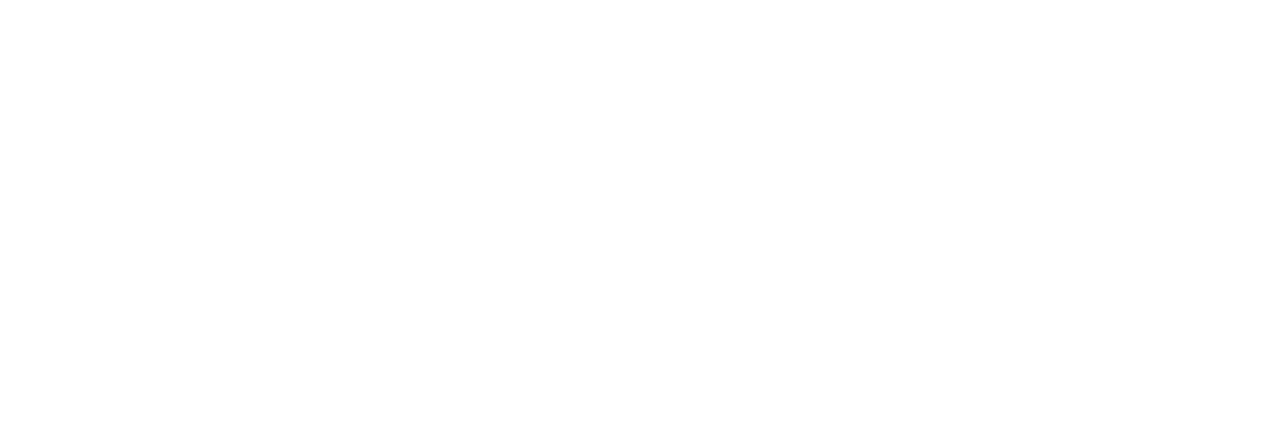
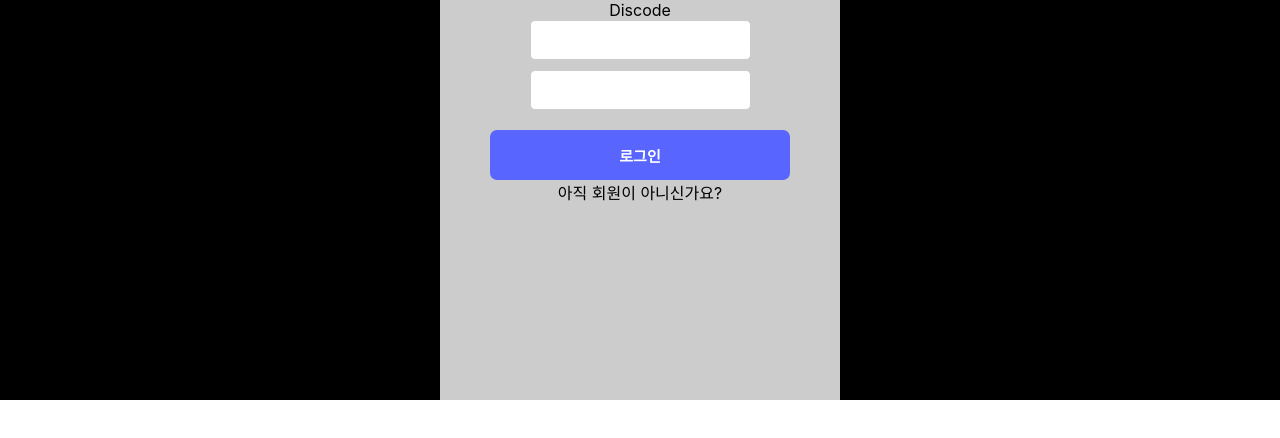
Before and after one commit to clonecordFront/clonecord, a React (Create React App) app: page / in a window 1280 px wide. Shown: the top 438 px of the page. Built offline with nearby package versions, Linux system fonts and the light colour scheme.

Commit message:
login 기능 작업중
로그인 화면 수정 필요
로그인 기능 계속 작업중

```diff
--- a/package.json
+++ b/package.json
@@ -14,6 +14,7 @@
     "react-redux": "^8.0.4",
     "react-router-dom": "^6.4.2",
     "react-scripts": "5.0.1",
+    "socket.io-client": "^4.5.3",
     "web-vitals": "^2.1.0"
   },
   "scripts": {
--- a/src/index.css
+++ b/src/index.css
@@ -82,3 +82,48 @@
   font-weight: var(--weight-regular);
   margin: 0px 0px;
 }
+
+
+.loginPage {
+  position: relative;
+  height: 100%;
+  width: 100%;
+  background-color: #000000;
+
+}
+
+.loginBox {
+  display: flex;
+  flex-direction: column;
+  text-align: center;
+  color: #000000;
+  margin: auto;
+  width: 400px;
+  height: 400px;
+  background-color: #ccc;
+}
+.loginInput {
+  border: 1px solid #ccc;
+  margin-bottom: 10px;
+  height: 40px;
+  outline: none;
+  padding: 0 10px;
+  border-radius: 5px;
+  font-size: 15px;
+}
+.loginButton {
+  width: 300px;
+  height: 50px;
+  border: none;
+  background-color: #5865fe;
+  color: #fff;
+  border-radius:7px;
+  margin-top: 10px;
+  font-size: 15px;
+  font-weight: 700;
+  transition: 0.3s;
+  cursor: pointer;
+  &:hover {
+    background-color: #bdbdbd;
+  }
+}
--- a/src/pages/mainPage/MainPage.jsx
+++ b/src/pages/mainPage/MainPage.jsx
@@ -1,3 +1,88 @@
+import React from "react"
+import { useNavigate } from "react-router-dom/dist"
+
+
 export default function MainPage() {
-  return;
+   const navigate = useNavigate
+
+  return (
+
+      <div className="loginPage">
+        <div className="loginBox">
+          <div>
+            <p>Discode</p>
+            <input className="loginInput"/>
+            <input className="loginInput"/>
+            <button className="loginButton">로그인</button>
+          </div>
+          <p onClick={navigate('/signup')}>아직 회원이 아니신가요?</p>
+        </div>
+      </div>
+
+  )
+
 }
+
+// const SLink = styled(Link)`
+//   color: #ff6551;
+//   text-decoration: none;
+//   font-size: 14px;
+// `;
+
+// const ButtonStyle = styled.button`
+//   width: 300px;
+//   height: 50px;
+//   border: none;
+//   background-color: #508dff;
+//   color: #fff;
+//   border-radius:7px;
+//   margin-top: 10px;
+//   font-size: 15px;
+//   font-weight: 700;
+//   transition: 0.3s;
+//   cursor: pointer;
+//   &:hover {
+//     background-color: #003aa7;
+//   }
+// `;
+
+// const TextStyle = styled.div`
+//   font-size:20px;
+//   font-weight: 600;
+//   color: #005db4;
+//   margin-bottom: 30px;
+// `;
+
+// const InputStyle = styled.input`
+//   border: 1px solid #ccc;
+//   margin-bottom: 10px;
+//   height: 40px;
+//   outline: none;
+//   padding: 0 10px;
+//   border-radius: 5px;
+//   font-size: 15px;
+//   &::placeholder{
+//     color:#aaa;
+//   }
+// `;
+
+// const FormStyle = styled.form`
+//   display: flex;
+//   flex-direction: column;
+//   text-align: center;
+//   color: #000000;
+//   margin-bottom: 30px;
+//   width: 300px;
+// `;
+
+// const LoginContainer = styled.div`
+//   display: flex;
+//   align-items: center;
+//   justify-content: center;
+//   /* background-color: #a8a8a8; */
+//   width: 500px;
+//   /* height: 400px; */
+//   border-radius: 10px;
+//   text-align: center;
+//   margin-top: 20px;
+// `;
```
Also changed, not shown: src/redux/modules/loginSlice.js (added, +66 -0 lines), src/shared/router/Router.js (line endings or trailing spaces), 1 other file (tests, documents, lock files or other folders).
